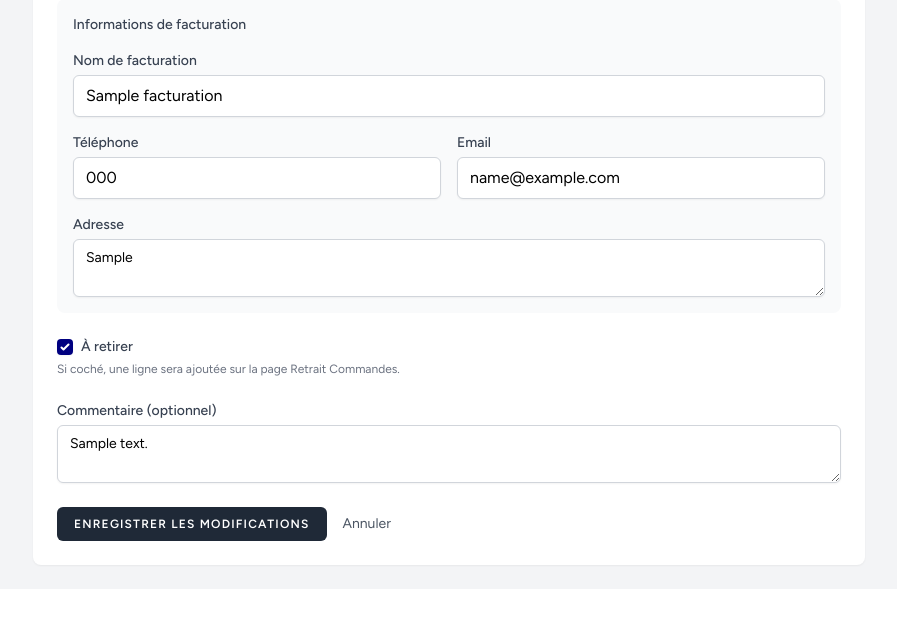
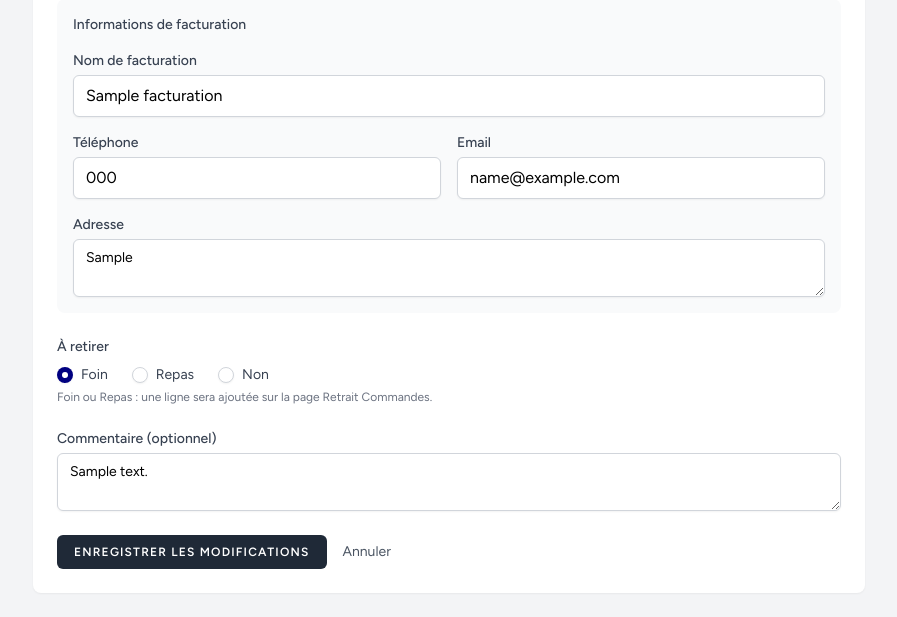
Before and after one commit to Marie0123456/Cluny, a Laravel app: page /ventes/1/edit in a window 1280 px wide. Shown: the part 813-1430 px from the top of the page, without its empty margins (191-1088 px from the left). Before the commit the page ends 1380 px from the top, so only its background shows below. Run offline with Laravel 12, Linux system fonts and the light colour scheme; a user stored in the database is signed in; data comes from the database, SQL or seed files in the repository; tables that the repository leaves empty hold one stand-in row (values such as "Sample post"); style sheets or scripts are compiled from the project's sources; parts of the project's set-up code (start-up, migrations or seed data) failed here and were passed over.

Commit message:
Replace a_retirer checkbox with Foin/Repas/Non radio buttons in ventes
- Vente creation/edit: replace boolean "À retirer" checkbox with three
  mutually exclusive radio options (Foin, Repas, Non)
- Foin → creates CommandeRetrait; Repas → creates CommandeRetraitRepas;
  Non → no retrait created
- None selected by default on creation; client-side validation requires
  a selection before submit
- Add vente_id FK (nullable) to commande_retrait_repas table so repas
  retraits can be linked to a vente for edit/update lifecycle management
- VenteController update() now deletes both CommandeRetrait and
  CommandeRetraitRepas tied to the vente before recreating based on
  the new type_retrait value

Co-Authored-By: Claude Sonnet 4.6 <noreply@anthropic.com>
Claude-Session: https://claude.ai/code/session_01Pg9ZESXBfBRpfaZf9B7XVm

```diff
--- a/app/Http/Controllers/VenteController.php
+++ b/app/Http/Controllers/VenteController.php
@@ -5,6 +5,7 @@ namespace App\Http\Controllers;
 use App\Http\Traits\HandlesPaiement;
 use App\Models\ClientFacturation;
 use App\Models\CommandeRetrait;
+use App\Models\CommandeRetraitRepas;
 use App\Models\Concours;
 use App\Models\Produit;
 use App\Models\Vente;
@@ -64,11 +65,11 @@ class VenteController extends Controller
             'lignes' => 'required|array|min:1',
             'lignes.*.produit_id' => 'required|exists:produits,id',
             'lignes.*.quantite' => 'required|integer|min:1',
-            'a_retirer' => 'boolean',
+            'type_retrait' => 'required|in:foin,repas,non',
         ]);
 
         DB::transaction(function () use ($validated, $concours, $request) {
-            $aRetirer = $request->boolean('a_retirer');
+            $typeRetrait = $validated['type_retrait'];
             $clientFacturationId = $this->resolveClientFacturation($validated, $request->boolean('facture'));
 
             $aucunPaiement = !$request->boolean('paiement_cb')
@@ -109,12 +110,12 @@ class VenteController extends Controller
 
             $vente->recalculerTotal();
 
-            if ($aRetirer) {
-                $today = now()->format('Y-m-d');
+            $today = now()->format('Y-m-d');
+
+            if ($typeRetrait === 'foin') {
                 $maxSeq = CommandeRetrait::withTrashed()->where('numero_commande', 'like', $today . '-%')
                     ->selectRaw("MAX(CAST(SPLIT_PART(numero_commande, '-', 4) AS INTEGER)) as max_seq")
                     ->value('max_seq');
-
                 $nextSeq = ($maxSeq ?? 0) + 1;
 
                 foreach ($validated['lignes'] as $ligne) {
@@ -129,6 +130,27 @@ class VenteController extends Controller
                         'produit' => $produit->nom,
                         'quantite' => $ligne['quantite'],
                         'emplacement_boxes' => null,
+                        'retire' => false,
+                    ]);
+                    $nextSeq++;
+                }
+            } elseif ($typeRetrait === 'repas') {
+                $maxSeq = CommandeRetraitRepas::withTrashed()->where('numero_commande', 'like', $today . '-%')
+                    ->selectRaw("MAX(CAST(SPLIT_PART(numero_commande, '-', 4) AS INTEGER)) as max_seq")
+                    ->value('max_seq');
+                $nextSeq = ($maxSeq ?? 0) + 1;
+
+                foreach ($validated['lignes'] as $ligne) {
+                    $produit = Produit::find($ligne['produit_id']);
+                    CommandeRetraitRepas::create([
+                        'concours_id' => $concours->id,
+                        'vente_id' => $vente->id,
+                        'numero_commande' => $today . '-' . $nextSeq,
+                        'date_commande' => $today,
+                        'prenom' => '',
+                        'nom' => $validated['nom_client'],
+                        'produit' => $produit->nom,
+                        'quantite' => $ligne['quantite'],
                         'retire' => false,
                     ]);
                     $nextSeq++;
@@ -158,9 +180,14 @@ class VenteController extends Controller
             'total' => (float) $l->total_ttc,
         ]);
 
-        $hasRetraits = CommandeRetrait::where('vente_id', $vente->id)->exists();
+        $typeRetrait = 'non';
+        if (CommandeRetrait::where('vente_id', $vente->id)->exists()) {
+            $typeRetrait = 'foin';
+        } elseif (CommandeRetraitRepas::where('vente_id', $vente->id)->exists()) {
+            $typeRetrait = 'repas';
+        }
 
-        return view('concours.ventes.edit', compact('vente', 'produits', 'initialLignes', 'hasRetraits'));
+        return view('concours.ventes.edit', compact('vente', 'produits', 'initialLignes', 'typeRetrait'));
     }
 
     public function update(Request $request, Vente $vente)
@@ -183,11 +210,11 @@ class VenteController extends Controller
             'lignes' => 'required|array|min:1',
             'lignes.*.produit_id' => 'required|exists:produits,id',
             'lignes.*.quantite' => 'required|integer|min:1',
-            'a_retirer' => 'boolean',
+            'type_retrait' => 'required|in:foin,repas,non',
         ]);
 
         DB::transaction(function () use ($validated, $vente, $request) {
-            $aRetirer = $request->boolean('a_retirer');
+            $typeRetrait = $validated['type_retrait'];
             $aucunPaiement = !$request->boolean('paiement_cb')
                 && !$request->boolean('paiement_especes')
                 && !$request->boolean('paiement_cheque')
@@ -241,13 +268,14 @@ class VenteController extends Controller
 
             // Supprimer les anciens retraits liés à cette vente (non encore retirés)
             CommandeRetrait::where('vente_id', $vente->id)->where('retire', false)->delete();
+            CommandeRetraitRepas::where('vente_id', $vente->id)->where('retire', false)->delete();
 
-            if ($aRetirer) {
-                $today = now()->format('Y-m-d');
+            $today = now()->format('Y-m-d');
+
+            if ($typeRetrait === 'foin') {
                 $maxSeq = CommandeRetrait::withTrashed()->where('numero_commande', 'like', $today . '-%')
                     ->selectRaw("MAX(CAST(SPLIT_PART(numero_commande, '-', 4) AS INTEGER)) as max_seq")
                     ->value('max_seq');
-
                 $nextSeq = ($maxSeq ?? 0) + 1;
 
                 foreach ($validated['lignes'] as $ligne) {
@@ -262,6 +290,27 @@ class VenteController extends Controller
                         'produit' => $produit->nom,
                         'quantite' => $ligne['quantite'],
                         'emplacement_boxes' => null,
+                        'retire' => false,
+                    ]);
+                    $nextSeq++;
+                }
+            } elseif ($typeRetrait === 'repas') {
+                $maxSeq = CommandeRetraitRepas::withTrashed()->where('numero_commande', 'like', $today . '-%')
+                    ->selectRaw("MAX(CAST(SPLIT_PART(numero_commande, '-', 4) AS INTEGER)) as max_seq")
+                    ->value('max_seq');
+                $nextSeq = ($maxSeq ?? 0) + 1;
+
+                foreach ($validated['lignes'] as $ligne) {
+                    $produit = Produit::find($ligne['produit_id']);
+                    CommandeRetraitRepas::create([
+                        'concours_id' => $vente->concours_id,
+                        'vente_id' => $vente->id,
+                        'numero_commande' => $today . '-' . $nextSeq,
+                        'date_commande' => $today,
+                        'prenom' => '',
+                        'nom' => $validated['nom_client'],
+                        'produit' => $produit->nom,
+                        'quantite' => $ligne['quantite'],
                         'retire' => false,
                     ]);
                     $nextSeq++;
--- a/app/Models/CommandeRetraitRepas.php
+++ b/app/Models/CommandeRetraitRepas.php
@@ -14,6 +14,7 @@ class CommandeRetraitRepas extends Model
 
     protected $fillable = [
         'concours_id',
+        'vente_id',
         'numero_commande',
         'date_commande',
         'prenom',
--- a/resources/views/concours/ventes/edit.blade.php
+++ b/resources/views/concours/ventes/edit.blade.php
@@ -177,12 +177,25 @@
 
                     <!-- À retirer -->
                     <div class="mb-6">
-                        <label class="flex items-center gap-2">
-                            <input type="checkbox" name="a_retirer" value="1" x-model="aRetirer"
-                                class="rounded border-gray-300 text-indigo-600 shadow-sm focus:ring-indigo-500">
-                            <span class="text-sm font-medium text-gray-700">À retirer</span>
-                        </label>
-                        <p class="mt-1 text-xs text-gray-500">Si coché, une ligne sera ajoutée sur la page Retrait Commandes.</p>
+                        <span class="block text-sm font-medium text-gray-700 mb-2">À retirer</span>
+                        <div class="flex flex-wrap gap-6">
+                            <label class="flex items-center gap-2">
+                                <input type="radio" name="type_retrait" value="foin" x-model="typeRetrait"
+                                    class="border-gray-300 text-indigo-600 shadow-sm focus:ring-indigo-500">
+                                <span class="text-sm text-gray-700">Foin</span>
+                            </label>
+                            <label class="flex items-center gap-2">
+                                <input type="radio" name="type_retrait" value="repas" x-model="typeRetrait"
+                                    class="border-gray-300 text-indigo-600 shadow-sm focus:ring-indigo-500">
+                                <span class="text-sm text-gray-700">Repas</span>
+                            </label>
+                            <label class="flex items-center gap-2">
+                                <input type="radio" name="type_retrait" value="non" x-model="typeRetrait"
+                                    class="border-gray-300 text-indigo-600 shadow-sm focus:ring-indigo-500">
+                                <span class="text-sm text-gray-700">Non</span>
+                            </label>
+                        </div>
+                        <p class="mt-1 text-xs text-gray-500">Foin ou Repas : une ligne sera ajoutée sur la page Retrait Commandes.</p>
                     </div>
 
                     <!-- Commentaire -->
@@ -230,7 +243,7 @@
                 adresseFacturation: @json($vente->clientFacturation?->adresse ?? ''),
                 clientsResultats: [],
                 showClientsResults: false,
-                aRetirer: {{ $hasRetraits ? 'true' : 'false' }},
+                typeRetrait: @json($typeRetrait),
 
                 get totalGeneral() {
                     return this.lignes.reduce((sum, l) => sum + (l.total || 0), 0);
@@ -283,6 +296,12 @@
                         return;
                     }
 
+                    if (!this.typeRetrait) {
+                        event.preventDefault();
+                        alert('Veuillez sélectionner une option pour "À retirer" (Foin, Repas ou Non).');
+                        return;
+                    }
+
                     const container = document.getElementById('lignes-hidden');
                     container.innerHTML = '';
                     validLignes.forEach((ligne, i) => {
```
Also changed, not shown: resources/views/concours/ventes/create.blade.php (+27 -7 lines), database/migrations/2026_11_17_000001_add_vente_id_to_commande_retrait_repas_table.php (added).
